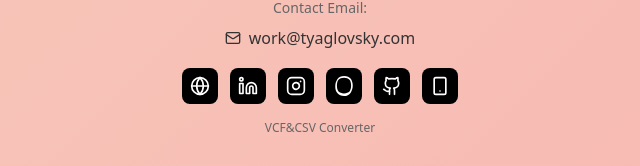
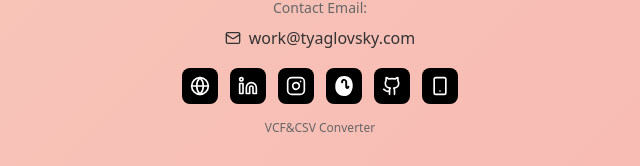
Before and after one commit to tyaglovsky/vc-convertor, a React (Vite) app: page / in a window 1280 px wide. Shown: the part 511-677 px from the top of the page, without its empty margins (320-960 px from the left). Built offline with nearby package versions, Linux system fonts and the light colour scheme.

Commit message:
Change Threads icon
Update the Threads icon to match the new style.

```diff
--- a/src/components/VCFConverter.tsx
+++ b/src/components/VCFConverter.tsx
@@ -210,7 +210,7 @@ const VCFConverter = () => {
               aria-label="Threads"
             >
               <svg className="w-5 h-5" viewBox="0 0 24 24" fill="currentColor">
-                <path d="M12.186 24h-.007c-3.581-.024-6.334-1.205-8.184-3.509C2.35 18.44 1.5 15.586 1.5 12.5c0-3.086.85-5.94 2.495-8.491C5.852 1.205 8.605.024 12.186 0h.007c3.581.024 6.334 1.205 8.184 3.509C21.65 5.56 22.5 8.414 22.5 11.5c0 3.086-.85 5.94-2.495 8.491C18.148 22.795 15.395 23.976 12.186 24zM12 2.047c-2.9.024-5.201.906-6.836 2.626C4.008 6.25 3.5 8.514 3.5 11.5s.508 5.25 1.664 6.827c1.635 1.72 3.936 2.602 6.836 2.626 2.9-.024 5.201-.906 6.836-2.626C19.992 16.75 20.5 14.486 20.5 11.5s-.508-5.25-1.664-6.827C17.201 2.953 14.9 2.071 12 2.047z"/>
+                <path d="M12.186 24h-.007c-3.581-.024-6.334-1.205-8.184-3.509C2.35 18.44 1.5 15.586 1.5 12.5c0-3.086.85-5.94 2.495-8.491C5.852 1.205 8.605.024 12.186 0h.007c3.581.024 6.334 1.205 8.184 3.509C21.65 5.56 22.5 8.414 22.5 11.5c0 3.086-.85 5.94-2.495 8.491C18.148 22.795 15.395 23.976 12.186 24zm.017-20.806c-2.02 0-3.66 1.648-3.66 3.68v.55c0 .658.533 1.191 1.191 1.191s1.191-.533 1.191-1.191v-.55c0-.688.56-1.247 1.278-1.247s1.278.559 1.278 1.247v6.124c0 1.372 1.113 2.485 2.485 2.485s2.485-1.113 2.485-2.485c0-.688-.56-1.247-1.278-1.247s-1.278.559-1.278 1.247c0 .031-.025.056-.056.056s-.056-.025-.056-.056V7.424c0-2.032-1.64-3.68-3.66-3.68z"/>
               </svg>
             </a>
             <a
```
